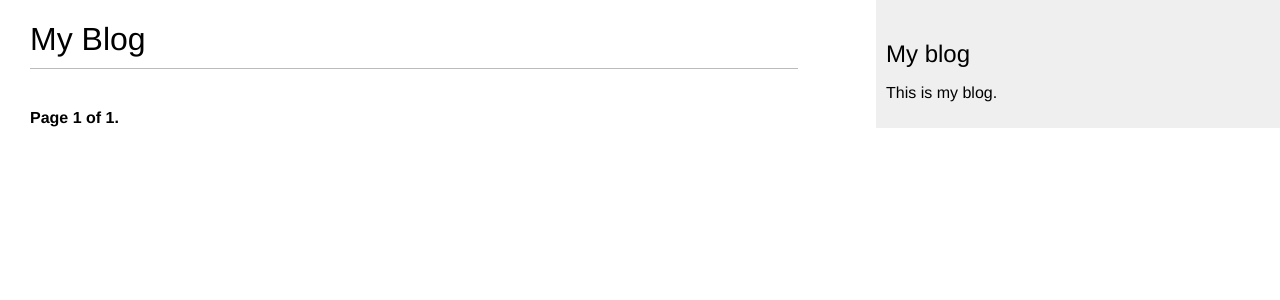
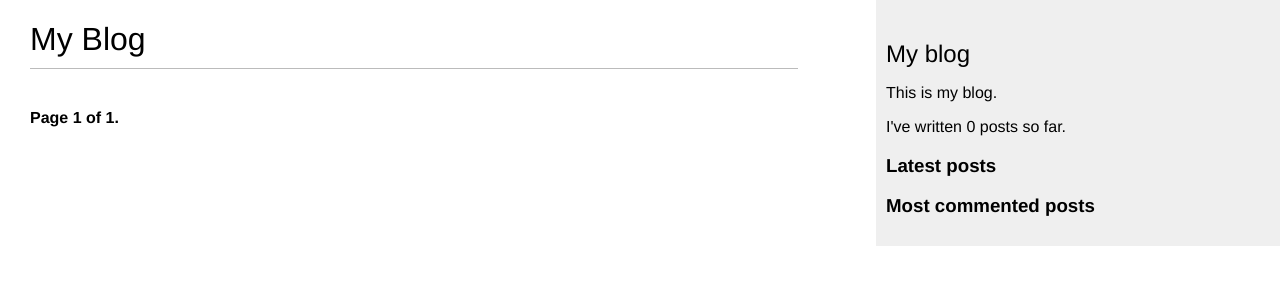
Before and after one commit to ashishchopra/mysite, a Django app: page /blog/ in a window 1280 px wide. Shown: the top 300 px of the page. Run offline with Django 4.2, Linux system fonts and the light colour scheme; data that the repository does not hold is empty.

Commit message:
show number of posts, latest posts and most commented posts using templatetags

```diff
--- a/blog/templates/blog/base.html
+++ b/blog/templates/blog/base.html
@@ -1,3 +1,4 @@
+{% load blog_tags %}
 {% load static %}
 <!DOCTYPE html>
 <html lang="en">
@@ -14,6 +15,18 @@
     <div id="sidebar" >
         <h2>My blog</h2>
         <p>This is my blog.</p>
+        I've written {% total_posts %} posts so far.
+        <h3>Latest posts</h3>
+        {% show_latest_posts 3 %}
+        <h3>Most commented posts</h3>
+        {% get_most_commented_posts as most_commented_posts %}
+        <ul>
+            {% for post in most_commented_posts %}
+            <li>
+                <a href="{{ post.get_absolute_url }}" >{{ post.title }}</a>
+            </li>
+            {% endfor %}
+        </ul>
     </div>
 </body>
 </html>
--- /dev/null
+++ b/blog/templates/blog/post/latest_posts.html
@@ -0,0 +1,7 @@
+<ul>
+    {% for post in latest_posts %}
+        <li>
+            <a href="{{ post.get_absolute_url }}" >{{ post.title }}</a>
+        </li>
+    {% endfor %}
+</ul>
--- /dev/null
+++ b/blog/templatetags/blog_tags.py
@@ -0,0 +1,21 @@
+from django import template
+from django.db.models import Count
+
+from ..models import Post
+
+register = template.Library()
+
+@register.simple_tag
+def total_posts():
+    return Post.published.count()
+
+@register.inclusion_tag('blog/post/latest_posts.html')
+def show_latest_posts(count=5):
+    latest_posts = Post.published.order_by('-publish')[:count]
+    return {'latest_posts': latest_posts}
+
+@register.simple_tag
+def get_most_commented_posts(count=5):
+    return Post.published.annotate(
+        total_comments=Count('comments')
+    ).order_by('-total_comments')[:count]
```
Also changed, not shown: blog/templatetags/__init__.py (added).
